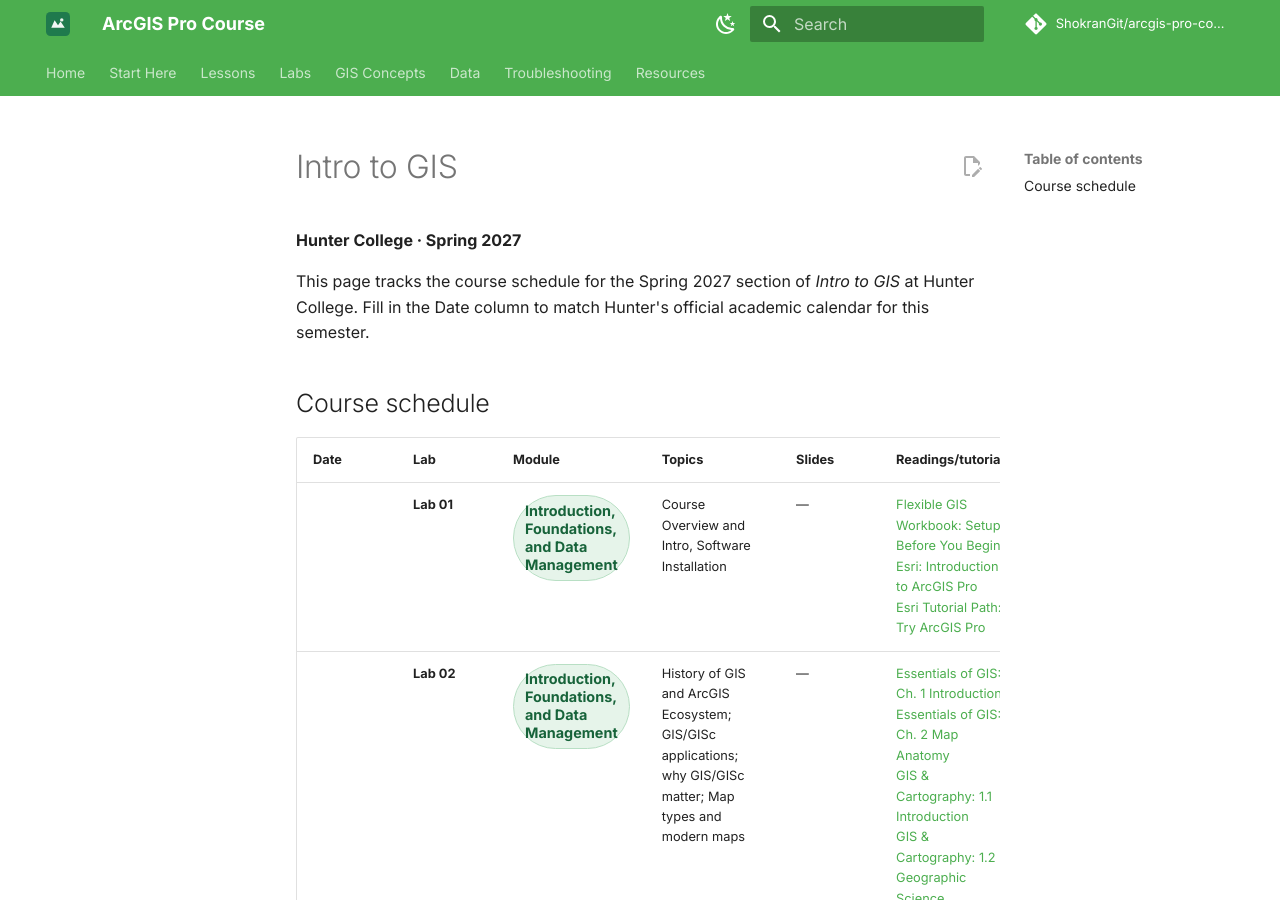
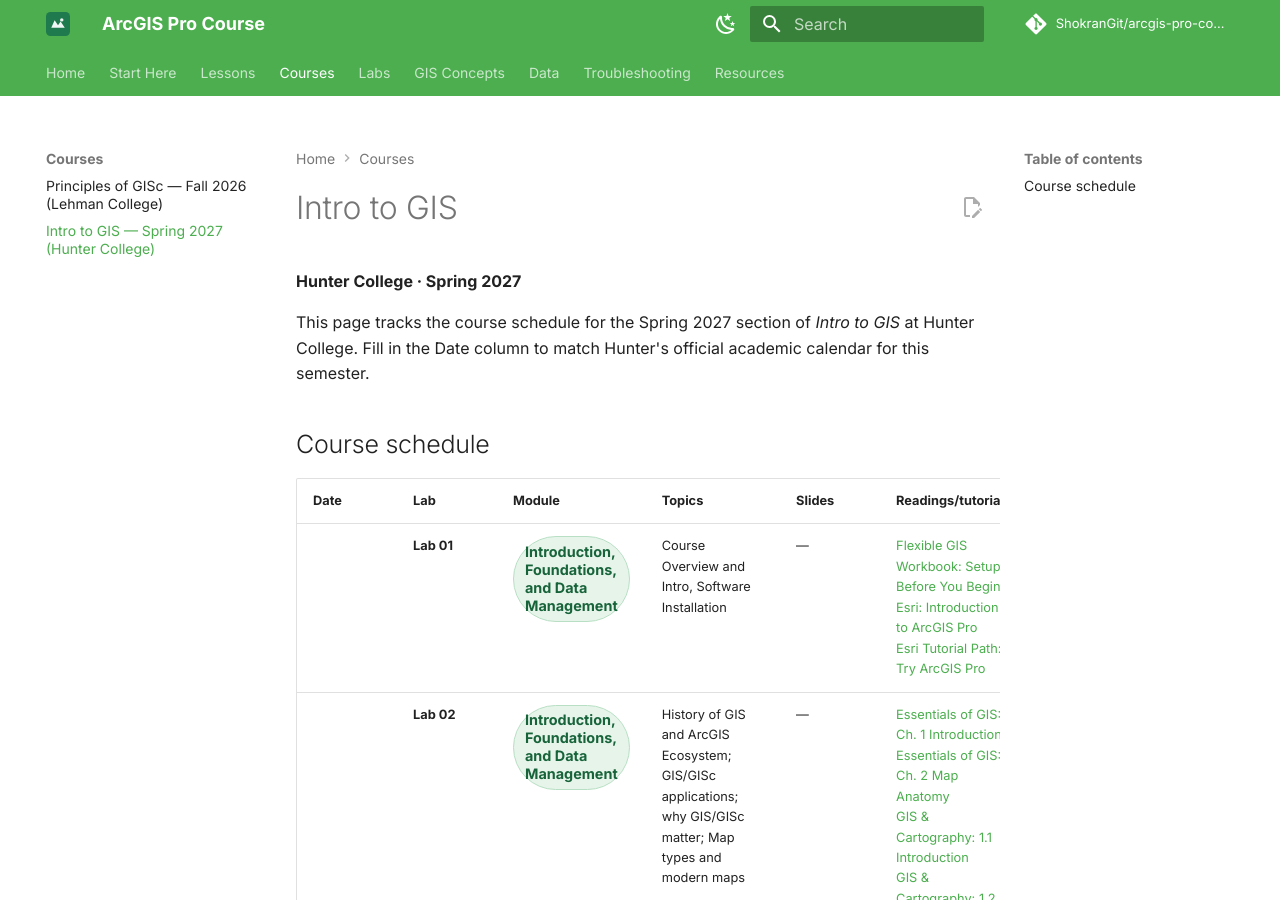
Before and after one commit to ShokranGit/arcgis-pro-course, an MkDocs documentation site: the page built from docs/courses/hunter-intro-gis-spring2027.md, in a window 1280 px wide and 900 px high. Built offline with MkDocs 1.6.1 and Material for MkDocs 9.7.7, drawn with Linux system fonts in a browser that asks for light colours; comment, search, counter and statistics services are not loaded.

Commit message:
Update mkdocs.yml

```diff
--- a/mkdocs.yml
+++ b/mkdocs.yml
@@ -89,6 +89,9 @@ nav:
       - "04 · Symbology and Map Design": lessons/04-symbology-map-design.md
       - "05 · Geoprocessing": lessons/05-geoprocessing.md
       - "06 · Raster Analysis": lessons/06-raster-analysis.md
+  - Courses:
+      - "Principles of GISc — Fall 2026 (Lehman College)": courses/lehman-gisc-fall2026.md
+      - "Intro to GIS — Spring 2027 (Hunter College)": courses/hunter-intro-gis-spring2027.md
   - Labs:
       - Overview: labs/index.md
       - "Table Join Slides": slides/table-join.md
```
